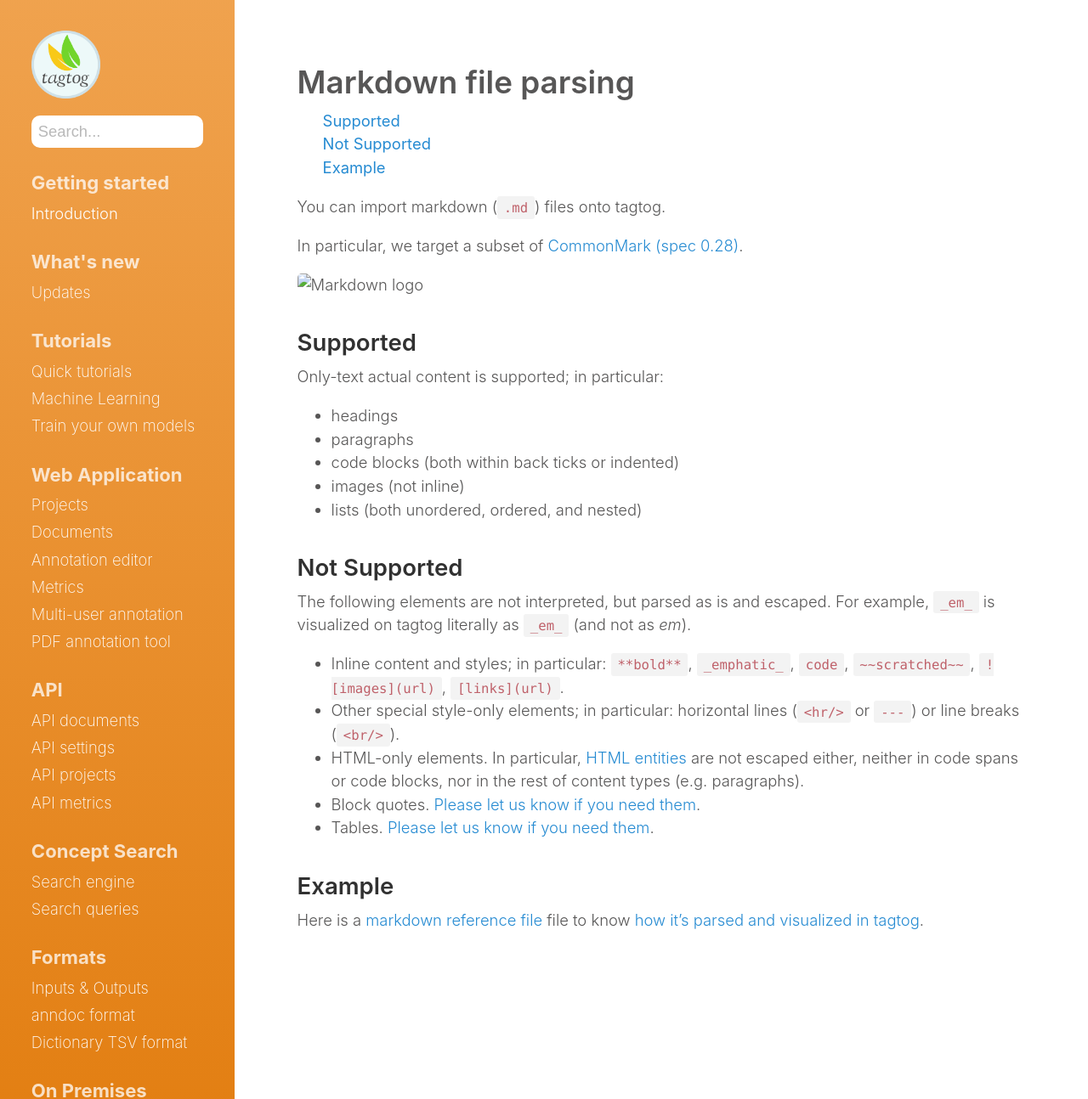
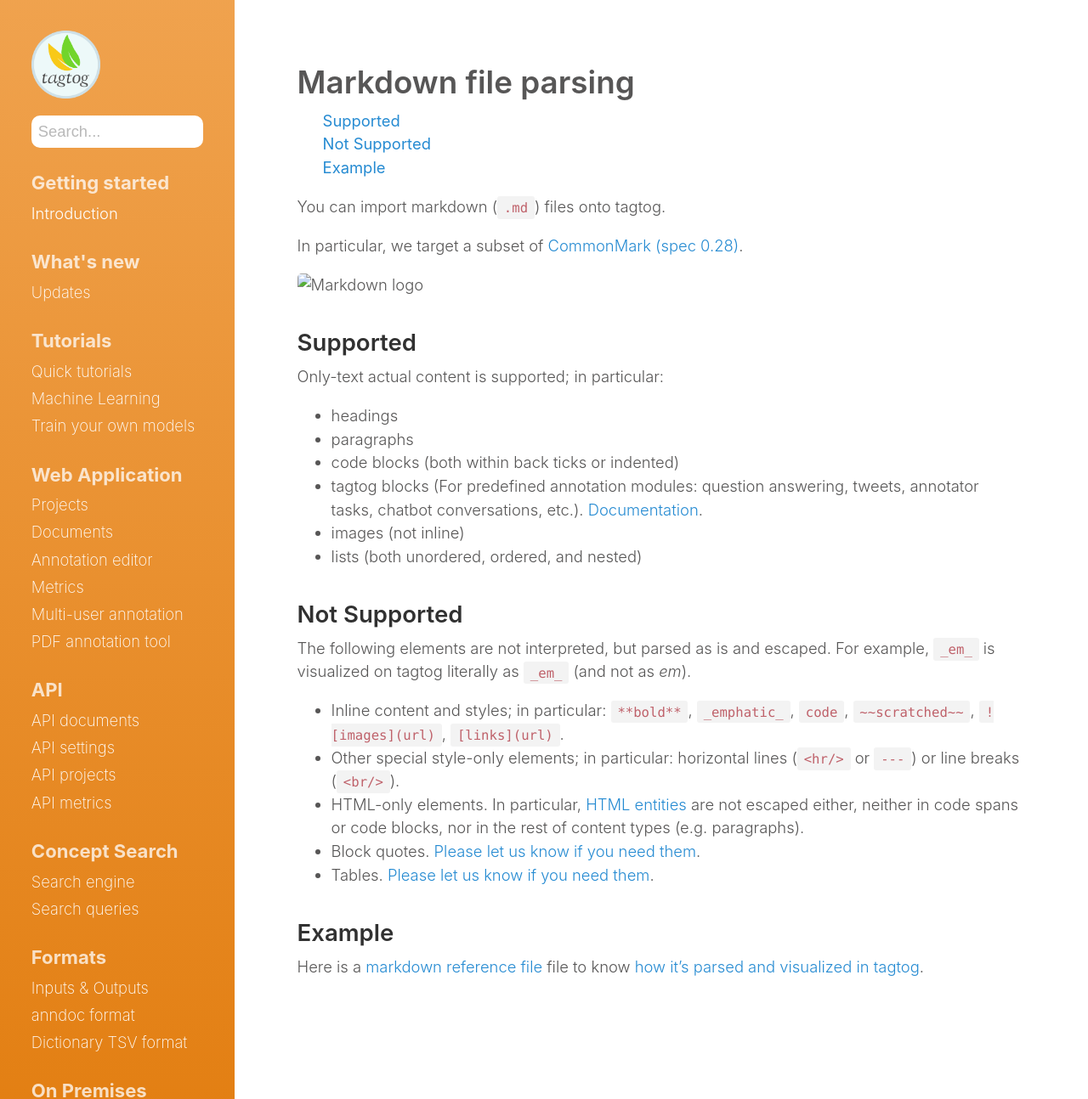
Before and after one commit to tagtogorg/tagtog-doc, a Jekyll site: the page built from MarkdownFileParsing.md, in a window 1280 px wide. Shown: the whole page at 85% size. Built offline with Jekyll 4.4.1, drawn with Linux system fonts in a browser that asks for light colours; nearby versions of some CDN libraries.

Commit message:
Add tagtog block docs to markdown spec

```diff
--- a/MarkdownFileParsing.md
+++ b/MarkdownFileParsing.md
@@ -20,6 +20,7 @@ Only-text actual content is supported; in particular:
 * headings
 * paragraphs
 * code blocks (both within back ticks or indented)
+* tagtog blocks (For predefined annotation modules: question answering, tweets, annotator tasks, chatbot conversations, etc.). <a href="tagtogblocks.html">Documentation</a>.
 * images (not inline)
 * lists (both unordered, ordered, and nested)
 
```
